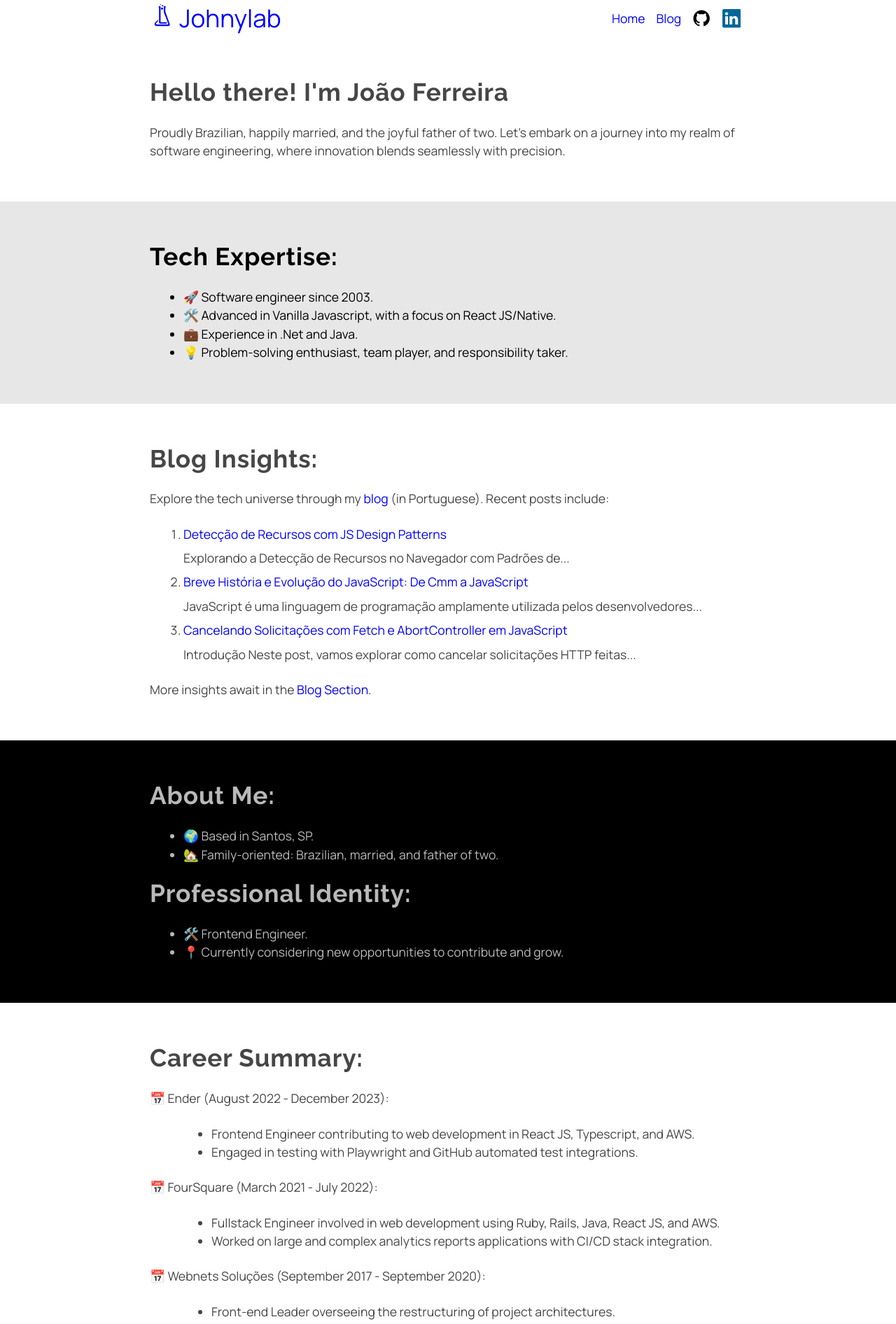
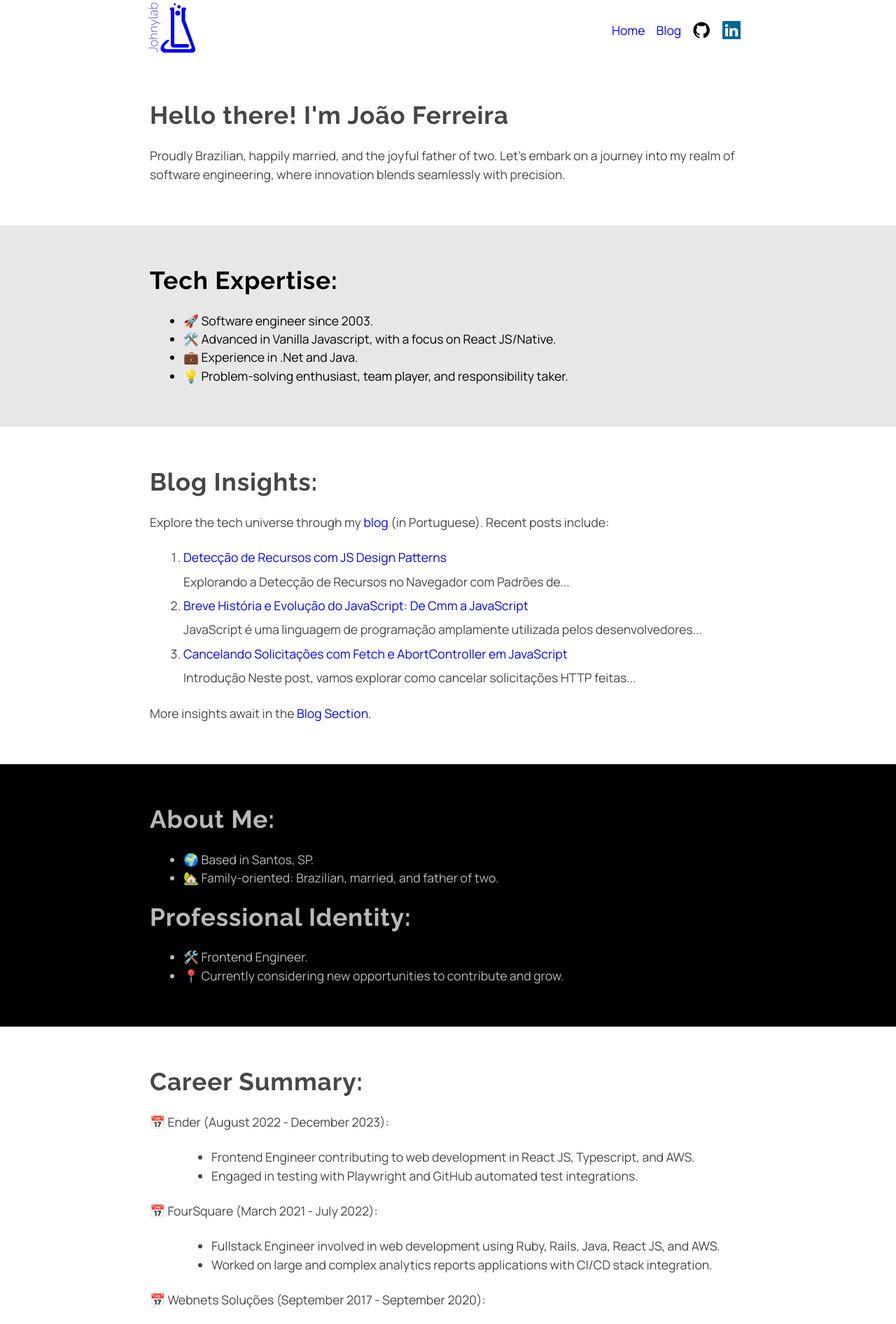
Before and after one commit to johnylab/johnylab.github.io, a Jekyll site: the page built from index.html, in a window 1280 px wide. Shown: the top 1892 px of the page at 70% size. Built offline with Jekyll 4.4.1, drawn with Linux system fonts in a browser that asks for light colours.

Commit message:
new logo styles

```diff
--- a/_includes/header.html
+++ b/_includes/header.html
@@ -2,7 +2,7 @@
 
 <header class="site-header">
   <div class="wrapper horizontal center">
-    <a href="{{ site.baseurl }}/" class="site-title flex">
+    <a href="{{ site.baseurl }}/" class="site-title">
       <span class="icon">{% include svg/favicon.svg %}</span>
       <span class="label">{{ site.title }}</span>
     </a>
--- a/css/partials/structure.css
+++ b/css/partials/structure.css
@@ -7,8 +7,28 @@
 }
 
 .site-title {
-  font-size: 2em;
-  margin-right: var(--spacing);
+  margin-right: auto;
+  position: relative;
+  transform-origin: top left;
+
+  &:hover {
+    color: var(--brand-color);
+    transform: scale(1.2);
+  }
+
+  .icon {
+    font-size: 5rem;
+  }
+
+  .label {
+    position: absolute;
+    top: 0.2rem;
+    left: 0;
+    transform-origin: top right;
+    transform: rotate(-90deg) translateY(-5rem);
+
+    font-family: var(--title-font-family);
+  }
 }
 
 .site-footer__figure {
```
